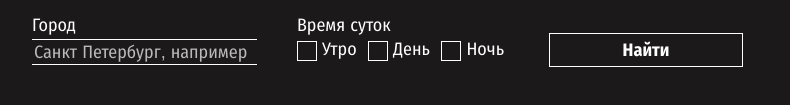
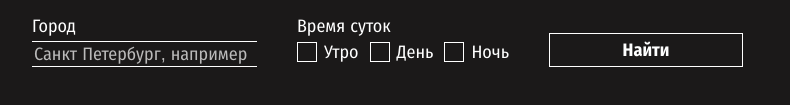
Before and after one commit to Liliyakush4/posmotri-v-okno-fd, a plain HTML site: page index.html in a window 1280 px wide. Shown: the part 599-704 px from the top of the page, 38-828 px from the left. Drawn offline with Linux system fonts and the light colour scheme; no server answers.

Commit message:
Исправления 4

```diff
--- a/index.html
+++ b/index.html
@@ -96,7 +96,7 @@
 
     <template class="cards-list-item-template">
       <li class="content__list-item">
-        <a href="#0" class="content__card-link content__card-link_current">
+        <a href="#0" class="content__card-link">
           <article class="content__video-card">
             <div class="content__video-card-description-container">
               <h2 class="content__video-card-title"></h2>
--- a/styles/style.css
+++ b/styles/style.css
@@ -20,8 +20,7 @@ html {
   font-size: 18px;
   background-color: #1b1919;
   inline-size: 1200px;
-  height: 800px;
-  block-size: 800px;
+  block-size: auto;
 }
 
 h1,
@@ -85,19 +84,22 @@ ol {
   display: grid;
   grid-template-columns: 225px 212px 194px;
   justify-content: space-between;
-  align-items: end;
+  align-items: flex-start;
   gap: 30px;
   color: rgb(255, 255, 255);
   font-family: "Fira Sans Condensed", Arial, sans-serif;
   font-weight: 400;
   font-size: 18px;
-  line-height: 25px;
+  line-height: 30px;
   text-align: left;
 }
 
 .search-form__fieldset {
+  display: flex;
+  flex-direction: column;
+  justify-content: end;
   border: transparent;
-  height: 54px;
+  height: auto;
 }
 
 .search-form__label-text {
@@ -148,7 +150,6 @@ input[type="checkbox"]:checked + span::after {
 
 .search-form__checkbox-list {
   display: flex;
-  align-items: center;
   justify-content: space-between;
   gap: 6px;
   color: inherit;
@@ -161,6 +162,9 @@ input[type="checkbox"]:checked + span::after {
 }
 
 .search-form__label {
+  display: flex;
+  align-items: center;
+  gap: 7px;
   vertical-align: middle;
   line-height: 22px;
 }
@@ -244,6 +248,7 @@ input[type="checkbox"]:checked + span::after {
 }
 
 .search-form__submit-button {
+  align-self: flex-end;
   width: 100%;
   height: 34px;
 }
```
